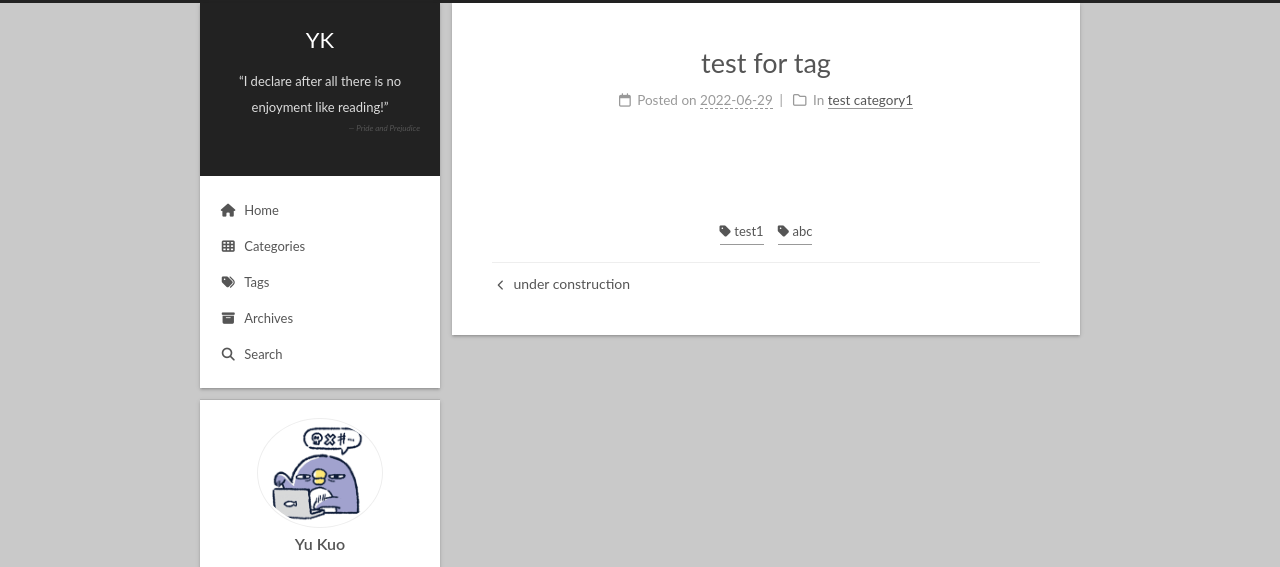
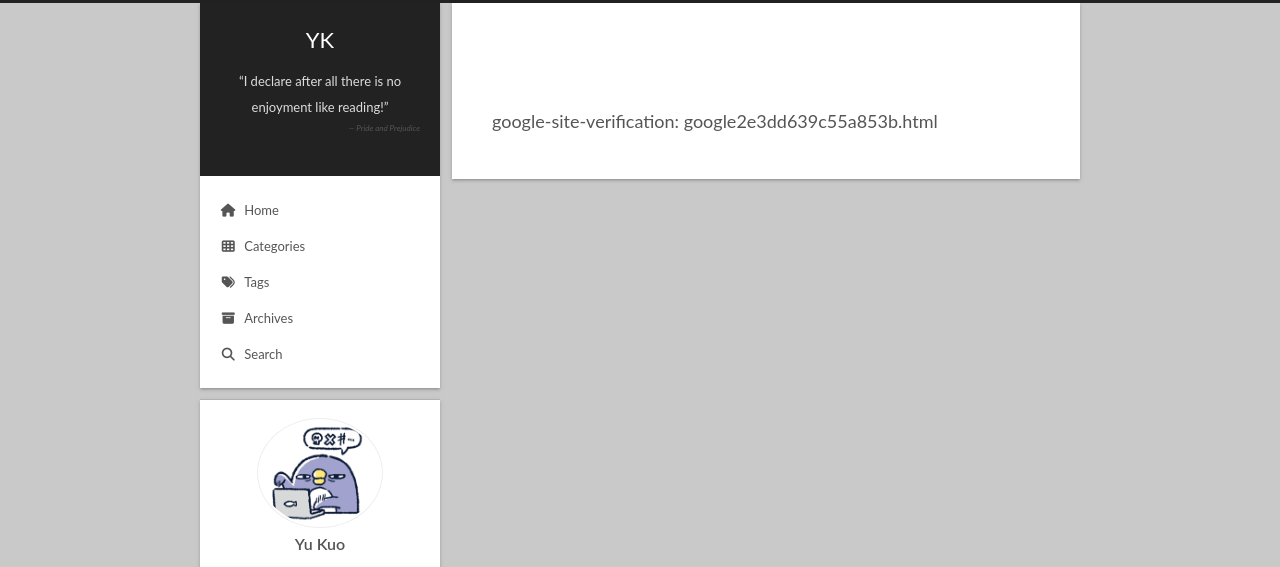
Before and after one commit to ykuo2/ykuo2.github.io, a plain HTML site: page google2e3dd639c55a853b.html in a window 1280 px wide. Shown: the top 567 px of the page. Drawn offline with nearby package versions, Linux system fonts and the light colour scheme; some packages are replaced by stand-ins of ours; a script that the page names is missing.

Commit message:
Site updated: 2022-06-29 21:37:23

```diff
--- a/2022/20220629-test-for-tag/index.html
+++ b/google2e3dd639c55a853b.html
@@ -20,27 +20,29 @@
 
 <script class="next-config" data-name="main" type="application/json">{"hostname":"ykuo2.github.io","root":"/","images":"/images","scheme":"Gemini","darkmode":false,"version":"8.12.1","exturl":false,"sidebar":{"position":"left","display":"post","padding":18,"offset":12},"copycode":{"enable":false,"style":null},"bookmark":{"enable":false,"color":"#222","save":"auto"},"mediumzoom":false,"lazyload":false,"pangu":false,"comments":{"style":"tabs","active":null,"storage":true,"lazyload":false,"nav":null},"stickytabs":false,"motion":{"enable":true,"async":false,"transition":{"post_block":"fadeIn","post_header":"fadeInDown","post_body":"fadeInDown","coll_header":"fadeInLeft","sidebar":"fadeInUp"}},"prism":false,"i18n":{"placeholder":"Searching...","empty":"We didn't find any results for the search: ${query}","hits_time":"${hits} results found in ${time} ms","hits":"${hits} results found"},"path":"/search.xml","localsearch":{"enable":true,"trigger":"auto","top_n_per_article":1,"unescape":false,"preload":false}}</script><script src="/js/config.js"></script>
 
-    <meta property="og:type" content="article">
-<meta property="og:title" content="test for tag">
-<meta property="og:url" content="http://ykuo2.github.io/2022/20220629-test-for-tag/index.html">
+    <meta name="description" content="google-site-verification: google2e3dd639c55a853b.html">
+<meta property="og:type" content="website">
+<meta property="og:title" content="YK">
+<meta property="og:url" content="http://ykuo2.github.io/google2e3dd639c55a853b.html">
 <meta property="og:site_name" content="YK">
+<meta property="og:description" content="google-site-verification: google2e3dd639c55a853b.html">
 <meta property="og:locale" content="en_US">
-<meta property="article:published_time" content="2022-06-28T17:24:04.000Z">
-<meta property="article:modified_time" content="2022-06-28T17:24:04.000Z">
+<meta property="article:published_time" content="2022-06-29T13:36:59.201Z">
+<meta property="article:modified_time" content="2022-06-29T13:31:18.583Z">
 <meta property="article:author" content="Yu Kuo">
-<meta property="article:tag" content="test1">
-<meta property="article:tag" content="abc">
+<meta property="article:tag" content="reading, book, programming, medicine, radiology">
 <meta name="twitter:card" content="summary">
 
 
-<link rel="canonical" href="http://ykuo2.github.io/2022/20220629-test-for-tag/">
+<link rel="canonical" href="http://ykuo2.github.io/google2e3dd639c55a853b">
 
 
 
-<script class="next-config" data-name="page" type="application/json">{"sidebar":"","isHome":false,"isPost":true,"lang":"en","comments":true,"permalink":"http://ykuo2.github.io/2022/20220629-test-for-tag/","path":"2022/20220629-test-for-tag/","title":"test for tag"}</script>
+<script class="next-config" data-name="page" type="application/json">{"sidebar":"","isHome":false,"isPost":false,"lang":"en","comments":true,"permalink":"http://ykuo2.github.io/google2e3dd639c55a853b.html","path":"google2e3dd639c55a853b.html","title":""}</script>
 
 <script class="next-config" data-name="calendar" type="application/json">""</script>
-<title>test for tag | YK</title>
+<title> | YK
+</title>
 
 
 
@@ -204,104 +206,31 @@
 </noscript>
 
 
-    <div class="main-inner post posts-expand">
+    <div class="main-inner page posts-expand">
 
 
 
 
 
-<div class="post-block">
+    <div class="post-block" lang="en"><header class="post-header">
 
-
-
-  <article itemscope itemtype="http://schema.org/Article" class="post-content" lang="en">
-    <link itemprop="mainEntityOfPage" href="http://ykuo2.github.io/2022/20220629-test-for-tag/">
-
-    <span hidden itemprop="author" itemscope itemtype="http://schema.org/Person">
-      <meta itemprop="image" content="/images/avatar_penguin.png">
-      <meta itemprop="name" content="Yu Kuo">
-    </span>
-
-    <span hidden itemprop="publisher" itemscope itemtype="http://schema.org/Organization">
-      <meta itemprop="name" content="YK">
-      <meta itemprop="description" content="">
-    </span>
-
-    <span hidden itemprop="post" itemscope itemtype="http://schema.org/CreativeWork">
-      <meta itemprop="name" content="test for tag | YK">
-      <meta itemprop="description" content="">
-    </span>
-      <header class="post-header">
 <h1 class="post-title" itemprop="name headline">
-          test for tag
 </h1>
 
 <div class="post-meta-container">
-          <div class="post-meta">
-    <span class="post-meta-item">
-      <span class="post-meta-item-icon">
-        <i class="far fa-calendar"></i>
-      </span>
-      <span class="post-meta-item-text">Posted on</span>
-
-      <time title="Created: 2022-06-29 01:24:04" itemprop="dateCreated datePublished" datetime="2022-06-29T01:24:04+08:00">2022-06-29</time>
-    </span>
-    <span class="post-meta-item">
-      <span class="post-meta-item-icon">
-        <i class="far fa-folder"></i>
-      </span>
-      <span class="post-meta-item-text">In</span>
-        <span itemprop="about" itemscope itemtype="http://schema.org/Thing">
-          <a href="/categories/test-category1/" itemprop="url" rel="index"><span itemprop="name">test category1</span></a>
-        </span>
-    </span>
-
-
-    <span class="post-meta-item" title="Views" id="busuanzi_container_page_pv">
-      <span class="post-meta-item-icon">
-        <i class="far fa-eye"></i>
-      </span>
-      <span class="post-meta-item-text">Views: </span>
-      <span id="busuanzi_value_page_pv"></span>
-    </span>
 </div>
 
-        </div>
 </header>
 
 
 
-
-    <div class="post-body" itemprop="articleBody">
-
-
+      <div class="post-body">
+          google-site-verification: google2e3dd639c55a853b.html
       </div>
 
 
 
-
-
-    <footer class="post-footer">
-          <div class="post-tags">
-              <a href="/tags/test1/" rel="tag"><i class="fa fa-tag"></i> test1</a>
-              <a href="/tags/abc/" rel="tag"><i class="fa fa-tag"></i> abc</a>
     </div>
-
-
-
-          <div class="post-nav">
-            <div class="post-nav-item">
-                <a href="/2022/20220627-test-3-for-picture-display/" rel="prev" title="under construction">
-                  <i class="fa fa-chevron-left"></i> under construction
-                </a>
-            </div>
-            <div class="post-nav-item">
-            </div>
-          </div>
-    </footer>
-  </article>
-</div>
-
 
 
 
```
Also changed, not shown: search.xml (+13 -13 lines), sitemap.xml (+11 -2 lines). Lines whose indentation alone changed are shown as unchanged.
